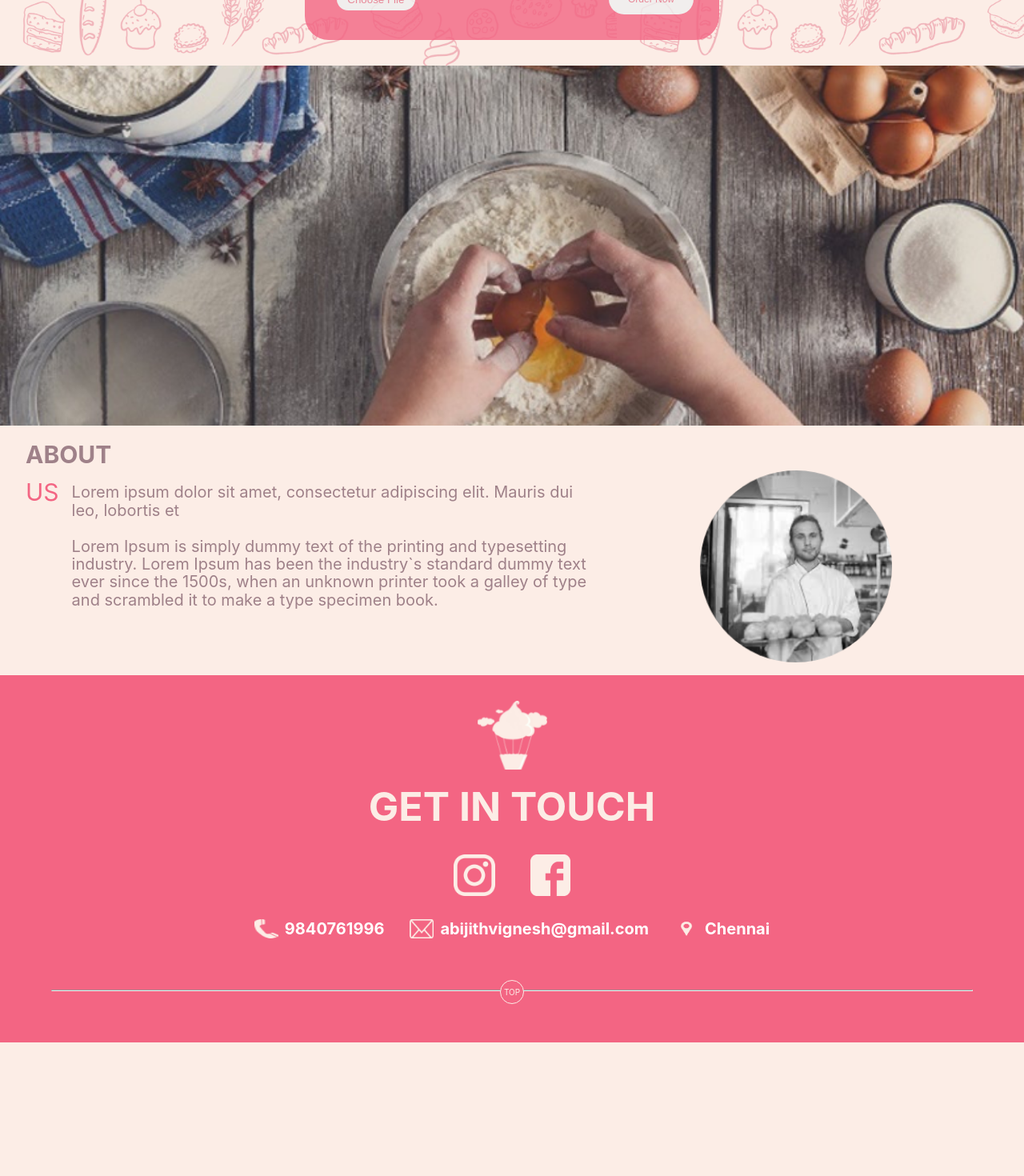
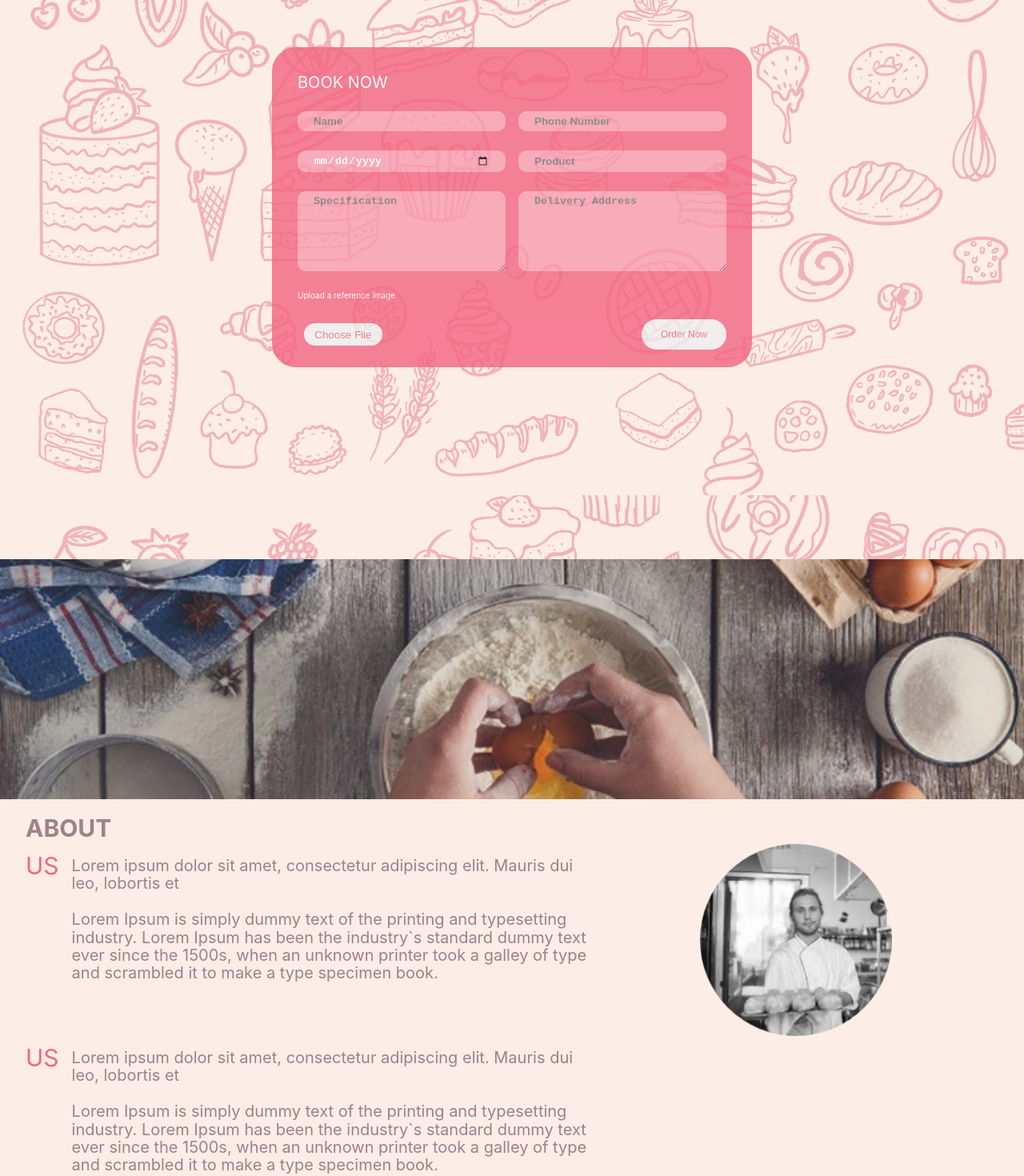
Before and after one commit to abijithvignesh/highOnCakes, a React (Create React App) app in the folder Frontend/: page / in a window 1280 px wide. Shown: the part 2140-3610 px from the top of the page at 80% size. Before the commit the page ends 3443 px from the top, so only its background shows below. Built offline with nearby package versions, Linux system fonts and the light colour scheme.

Commit message:
css changes
css changes

```diff
--- a/Frontend/src/components/aboutus/AboutUs.js
+++ b/Frontend/src/components/aboutus/AboutUs.js
@@ -20,7 +20,7 @@ export default function AboutUs() {
           ABOUT<br />
         </Aboutus>
         <Container>
-          <Content className="">
+          <Content >
             <span className="aboutcont">US</span>
             <span className="content">
               Lorem ipsum dolor sit amet, consectetur adipiscing elit. Mauris dui
@@ -29,10 +29,26 @@ export default function AboutUs() {
               <br />
               Lorem Ipsum is simply dummy text of the printing and typesetting industry. Lorem Ipsum has been the industry`s standard dummy text ever since the 1500s, when an unknown printer took a galley of type and scrambled it to make a type specimen book.
             </span>
+
           </Content>
           <div className="profile-container">
             <ProfilePhoto src={profilepic} alt="profile pic"></ProfilePhoto>
           </div>
+
+        </Container>
+        <Container>
+          <Content >
+            <span className="aboutcont">US</span>
+            <span className="content">
+              Lorem ipsum dolor sit amet, consectetur adipiscing elit. Mauris dui
+              leo, lobortis et
+              <br />
+              <br />
+              Lorem Ipsum is simply dummy text of the printing and typesetting industry. Lorem Ipsum has been the industry`s standard dummy text ever since the 1500s, when an unknown printer took a galley of type and scrambled it to make a type specimen book.
+            </span>
+
+          </Content>
+
         </Container>
       </Wrapper>
     </>
--- a/Frontend/src/components/aboutus/AboutUsElements.js
+++ b/Frontend/src/components/aboutus/AboutUsElements.js
@@ -5,6 +5,7 @@ export const Wrapper = styled.section`
   display: flex;
   flex-direction: column;
   padding-bottom: 1rem;
+
 `;
 
 export const Banner = styled.div`
@@ -14,11 +15,12 @@ export const Banner = styled.div`
 export const CoverPhoto = styled.img`
 @media (max-width: 767px) {
   height: 300px;
-  object-fit: contain;
+  /* object-fit: contain; */
+  object-fit: cover;
 }
 @media (min-width: 768px) {
   object-fit: cover;
-  height: 450px;
+  height: 300px;
 }
   width: 100%;
 `;
--- a/Frontend/src/components/contact/ContactElement.js
+++ b/Frontend/src/components/contact/ContactElement.js
@@ -11,13 +11,13 @@ export const Container = styled.div`
 `;
 
 export const Logo = styled.img`
-  @media(max-width: 767px) {
+  @media (max-width: 767px) {
     width: 43px;
-    height: 42px
+    height: 42px;
   }
   @media (min-width: 768px) {
     width: 87px;
-    height: 86px
+    height: 86px;
   }
 `;
 
@@ -31,11 +31,11 @@ export const Title = styled.p`
   color: #fcede6;
   font-size: 50px;
   display: flex;
-  @media(max-width: 767px) {
+  @media (max-width: 767px) {
     font-size: 20px;
   }
   @media (min-width: 768px) {
-    font-size: 50px;
+    font-size: 20px;
   }
   justify-content: center;
   padding-top: 1rem;
@@ -49,28 +49,16 @@ export const Social = styled.div`
 `;
 
 export const Instagram = styled.img`
-  object-fit: none;
-  @media(max-width: 767px) {
-    width: 26px;
-    height: 26px
-  }
-  @media (min-width: 768px) {
-    width: 79px;
-    height: 79px
-  }
+  width: 2.5rem;
+  height: 2.5rem;
 `;
 
 export const Facebook = styled.img`
   margin-left: 1rem;
   object-fit: none;
-  @media(max-width: 767px) {
-    width: 26px;
-    height: 26px;
-  }
-  @media (min-width: 768px) {
-    width: 79px;
-    height: 79px;
-  }
+  width: 2.5rem;
+  height: 2.5rem;
+
 `;
 
 export const Contact = styled.div`
@@ -103,6 +91,9 @@ export const Phone = styled.div`
   align-items: center;
   @media (min-width: 768px) {
     margin-right: 2rem;
+    p {
+      font-size: 15px;
+    }
   }
   @media (max-width: 767px) {
     margin-right: 1rem;
@@ -116,6 +107,9 @@ export const Email = styled.div`
   align-items: center;
   @media (min-width: 768px) {
     margin-right: 2rem;
+    p {
+      font-size: 15px;
+    }
   }
   @media (max-width: 767px) {
     margin-right: 1rem;
@@ -128,6 +122,9 @@ export const Location = styled.div`
   color: white;
   font-weight: bold;
   align-items: center;
+  p {
+    font-size: 15px;
+  }
 `;
 
 export const Line = styled.hr`
@@ -144,6 +141,7 @@ export const Circle = styled.div`
   width: 30px;
   top: 30%;
   z-index: 999;
+
   cursor: pointer;
   p {
     font-size: 10px;
--- a/Frontend/src/components/menu/MenuElements.js
+++ b/Frontend/src/components/menu/MenuElements.js
@@ -1,6 +1,11 @@
 import styled from "styled-components/macro";
 
-export const Wrapper = styled.section``;
+export const Wrapper = styled.section`
+ @media(min-width: 992px) {
+  height: 100vh;
+  }
+
+`;
 
 export const Container = styled.div`
   display: flex;
--- a/Frontend/src/components/order/OrderElement.js
+++ b/Frontend/src/components/order/OrderElement.js
@@ -5,6 +5,9 @@ import formbg from "../../images/formbg.svg";
 export const Wrapper = styled.section`
   background-image: url(${orderbg});
   background-size: contain;
+  @media(min-width: 992px) {
+  height: 100vh;
+  }
 `;
 
 export const Container = styled.div`
@@ -28,6 +31,13 @@ export const Formbox = styled.div`
   display: flex;
   align-items: center;
   flex-direction: column;
+
+  @media(min-width: 992px) {
+    height: 400px;
+    width: 600px;
+    margin-top: 10rem;
+  }
+
 `;
 export const Title = styled.p`
   color: white;
@@ -37,6 +47,9 @@ export const Row = styled.div`
   display: flex;
   @media(min-width: 768px) {
     flex-direction: row;
+  }
+  @media(min-width: 992px) {
+   margin-bottom: .5rem;
   }
   flex-direction: column;
   width: 100%;
```
